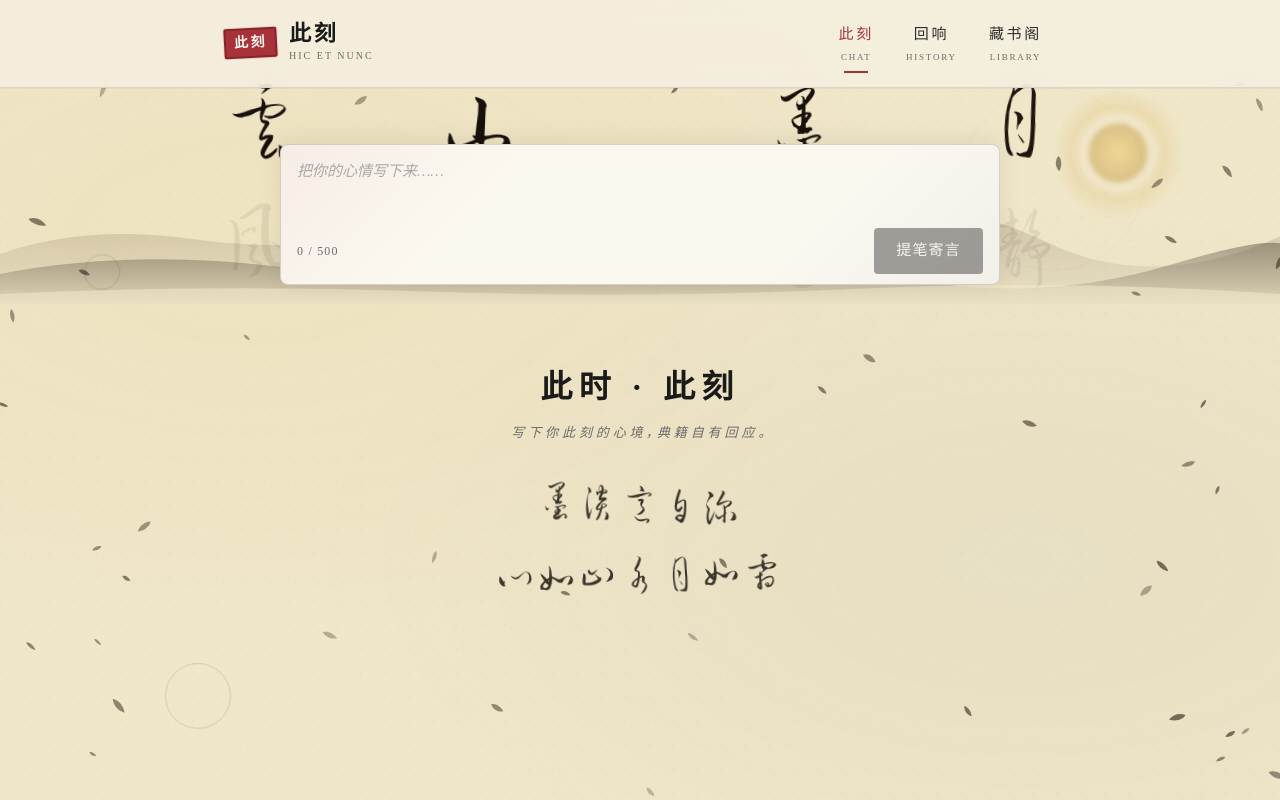
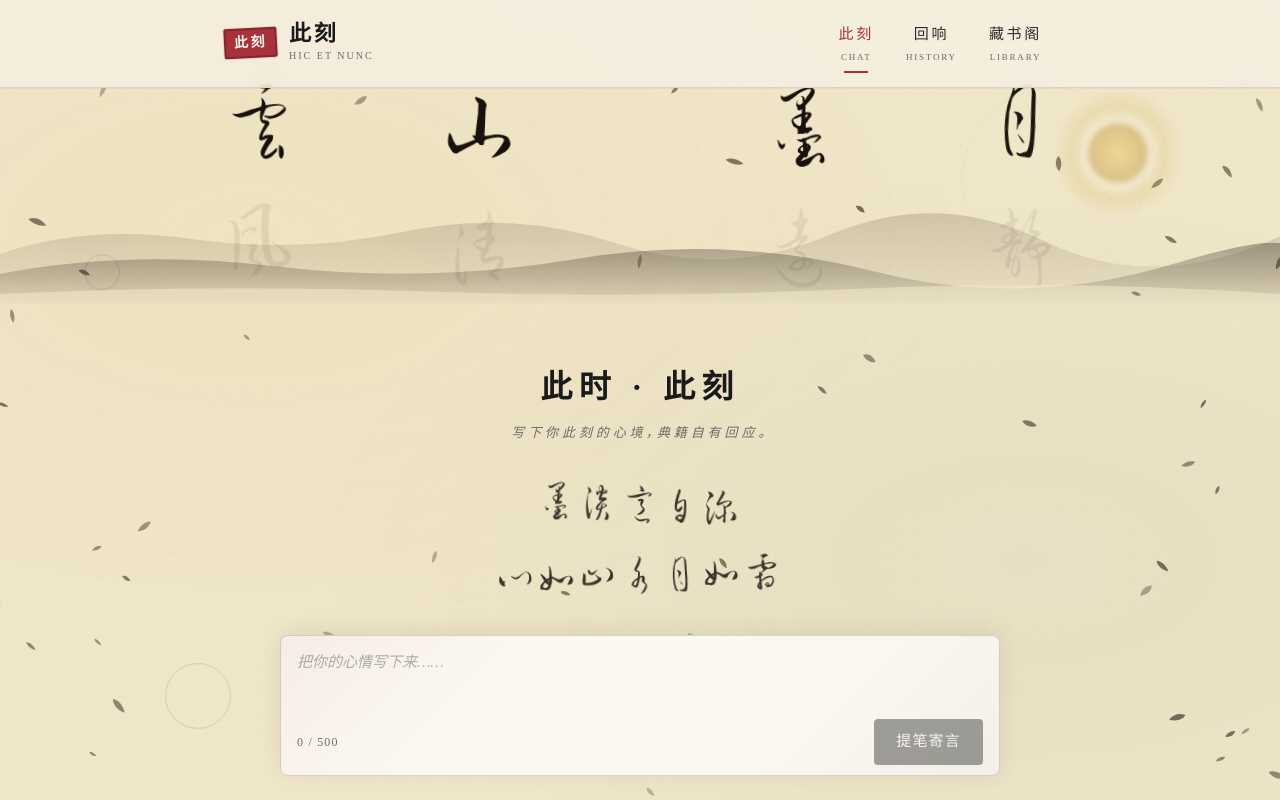
Before and after one commit to PPPPPcccc/WenXueAgent, a Vue app: page / in a window 1280 px wide. Built offline with nearby package versions, Linux system fonts and the light colour scheme.

Commit message:
feat(chat): 首次对话前输入框悬浮底部，发出第一条消息后随文档流

```diff
--- a/src/views/ChatView.vue
+++ b/src/views/ChatView.vue
@@ -25,9 +25,10 @@
       </div>
     </div>
 
-    <!-- 输入区：文档流中位于最新聊天下方，不再 fixed -->
+    <!-- 输入区：没有消息时悬浮于视口底部；出现第一条消息后挂在文档流下方 -->
     <section
       class="ink-card input-area ink-spread-in"
+      :class="{ floating: messages.length === 0 }"
     >
       <textarea
         v-model="content"
@@ -214,6 +215,17 @@ onMounted(async () => {
   padding: 10px 16px;
 }
 
+/* 还没聊过天：悬浮在视口底部，方便用户直接输入 */
+.input-area.floating {
+  position: fixed;
+  bottom: 24px;
+  left: 0;
+  right: 0;
+  margin: 0 auto;
+  z-index: 3;
+  backdrop-filter: blur(8px);
+}
+
 .chat-input {
   background: transparent;
   border: none;
```
